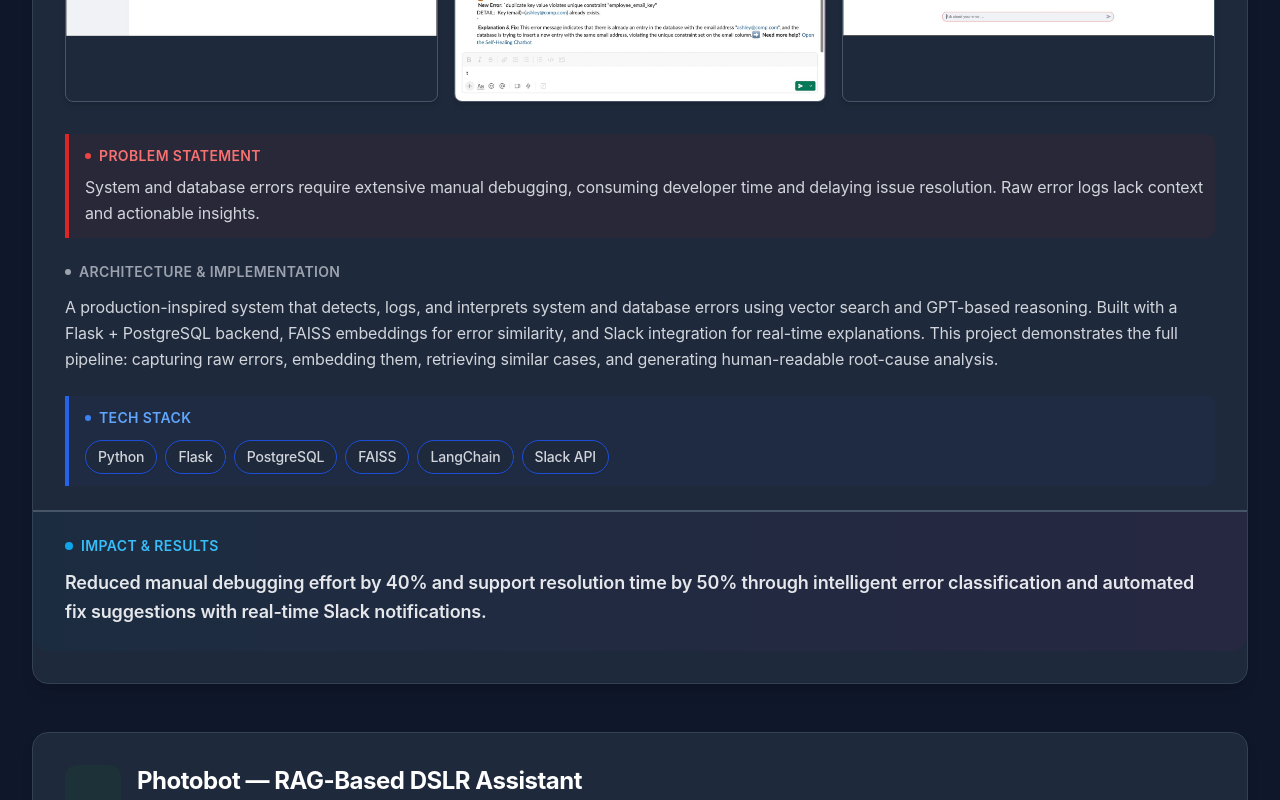
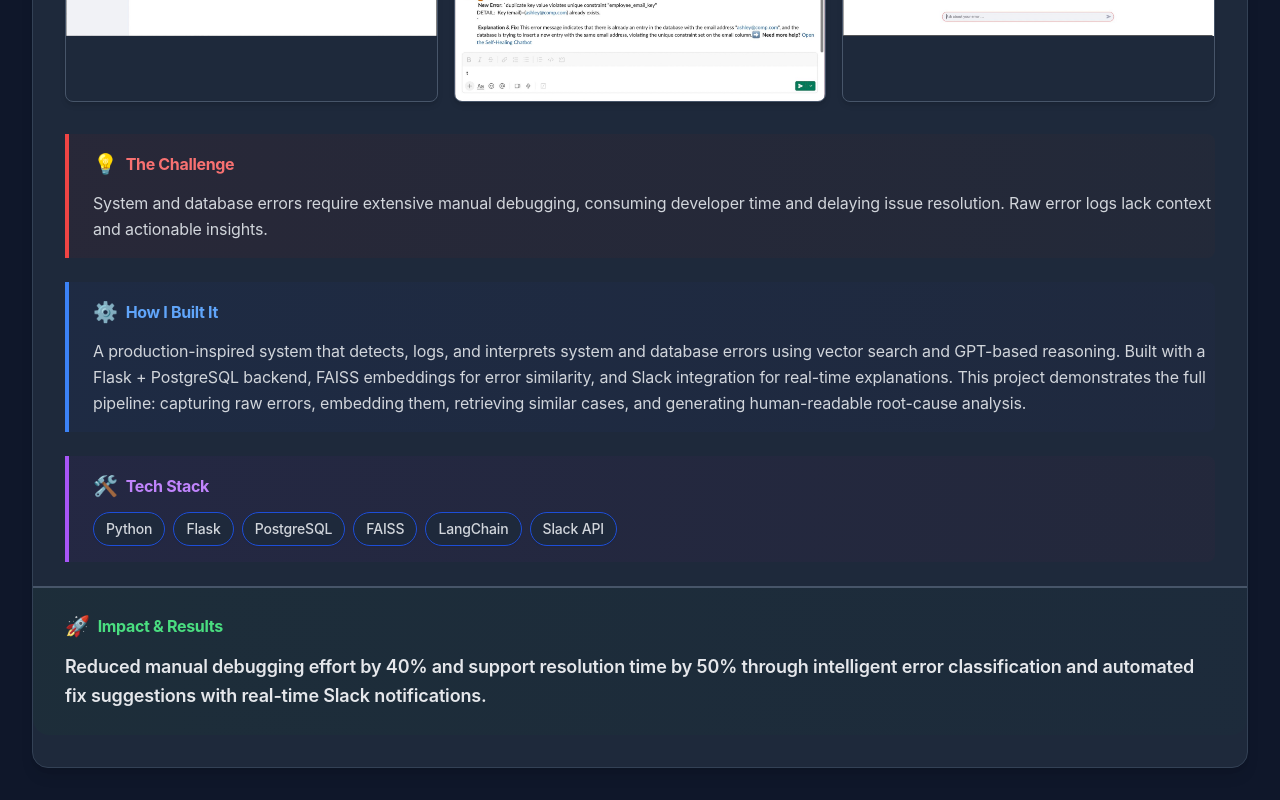
Before and after one commit to Siddhanta22/siddhantamohanty.github.io, a React (Create React App) app: page / in a window 1280 px wide. Shown: the part 2520-3320 px from the top of the page. Built offline with nearby package versions, Linux system fonts and the light colour scheme.

Commit message:
Redesign project section headings: Change 'Problem Statement' to 'The Challenge', 'Architecture & Implementation' to 'How I Built It', add emojis and improve visual design with gradients

```diff
--- a/src/components/Projects.js
+++ b/src/components/Projects.js
@@ -250,10 +250,10 @@ const Projects = () => {
               )}
 
               {/* Problem Statement */}
-              <div className="mb-6 bg-red-50/50 dark:bg-red-900/10 border-l-4 border-red-400 dark:border-red-600 pl-4 py-3 rounded-r-lg">
-                <h4 className="text-sm font-semibold text-red-600 dark:text-red-400 uppercase tracking-wide mb-2 flex items-center gap-2">
-                  <span className="w-1.5 h-1.5 bg-red-500 rounded-full"></span>
-                  Problem Statement
+              <div className="mb-6 bg-gradient-to-r from-red-50/50 to-orange-50/30 dark:from-red-900/10 dark:to-orange-900/5 border-l-4 border-red-400 dark:border-red-500 pl-6 py-4 rounded-r-lg">
+                <h4 className="text-base font-bold text-red-600 dark:text-red-400 mb-3 flex items-center gap-2">
+                  <span className="text-xl">💡</span>
+                  <span>The Challenge</span>
                 </h4>
                 <p className="text-gray-700 dark:text-gray-300 leading-relaxed">
                   {project.problem}
@@ -261,10 +261,10 @@ const Projects = () => {
               </div>
 
               {/* Solution / Architecture */}
-              <div className="mb-6">
-                <h4 className="text-sm font-semibold text-gray-500 dark:text-gray-400 uppercase tracking-wide mb-3 flex items-center gap-2">
-                  <span className="w-1.5 h-1.5 bg-gray-400 rounded-full"></span>
-                  Architecture & Implementation
+              <div className="mb-6 bg-gradient-to-r from-blue-50/50 to-indigo-50/30 dark:from-blue-900/10 dark:to-indigo-900/5 border-l-4 border-blue-400 dark:border-blue-500 pl-6 py-4 rounded-r-lg">
+                <h4 className="text-base font-bold text-blue-600 dark:text-blue-400 mb-3 flex items-center gap-2">
+                  <span className="text-xl">⚙️</span>
+                  <span>How I Built It</span>
                 </h4>
                 <p className="text-gray-700 dark:text-gray-300 leading-relaxed text-base">
                   {project.solution}
@@ -272,10 +272,10 @@ const Projects = () => {
               </div>
 
               {/* Technologies */}
-              <div className="mb-6 bg-blue-50/50 dark:bg-blue-900/10 border-l-4 border-blue-400 dark:border-blue-600 pl-4 py-3 rounded-r-lg">
-                <h4 className="text-sm font-semibold text-blue-600 dark:text-blue-400 uppercase tracking-wide mb-3 flex items-center gap-2">
-                  <span className="w-1.5 h-1.5 bg-blue-500 rounded-full"></span>
-                  Tech Stack
+              <div className="mb-6 bg-gradient-to-r from-purple-50/50 to-pink-50/30 dark:from-purple-900/10 dark:to-pink-900/5 border-l-4 border-purple-400 dark:border-purple-500 pl-6 py-4 rounded-r-lg">
+                <h4 className="text-base font-bold text-purple-600 dark:text-purple-400 mb-3 flex items-center gap-2">
+                  <span className="text-xl">🛠️</span>
+                  <span>Tech Stack</span>
                 </h4>
                 <div className="flex flex-wrap gap-2">
                   {project.technologies.map((tech, index) => (
@@ -291,10 +291,10 @@ const Projects = () => {
               </div>
 
               {/* Impact - More Prominent */}
-              <div className="pt-6 border-t-2 border-gray-300 dark:border-dark-600 bg-gradient-to-r from-primary-50/50 to-accent-50/50 dark:from-primary-900/10 dark:to-accent-900/10 -mx-8 px-8 py-6 rounded-b-2xl">
-                <h4 className="text-sm font-semibold text-primary-600 dark:text-primary-400 uppercase tracking-wide mb-3 flex items-center gap-2">
-                  <span className="w-2 h-2 bg-primary-500 rounded-full"></span>
-                  Impact & Results
+              <div className="pt-6 border-t-2 border-gray-300 dark:border-dark-600 bg-gradient-to-r from-green-50/50 to-emerald-50/30 dark:from-green-900/10 dark:to-emerald-900/5 -mx-8 px-8 py-6 rounded-b-2xl">
+                <h4 className="text-base font-bold text-green-600 dark:text-green-400 mb-3 flex items-center gap-2">
+                  <span className="text-xl">🚀</span>
+                  <span>Impact & Results</span>
                 </h4>
                 <p className="text-gray-800 dark:text-gray-200 leading-relaxed font-semibold text-lg">
                   {project.impact}
```
